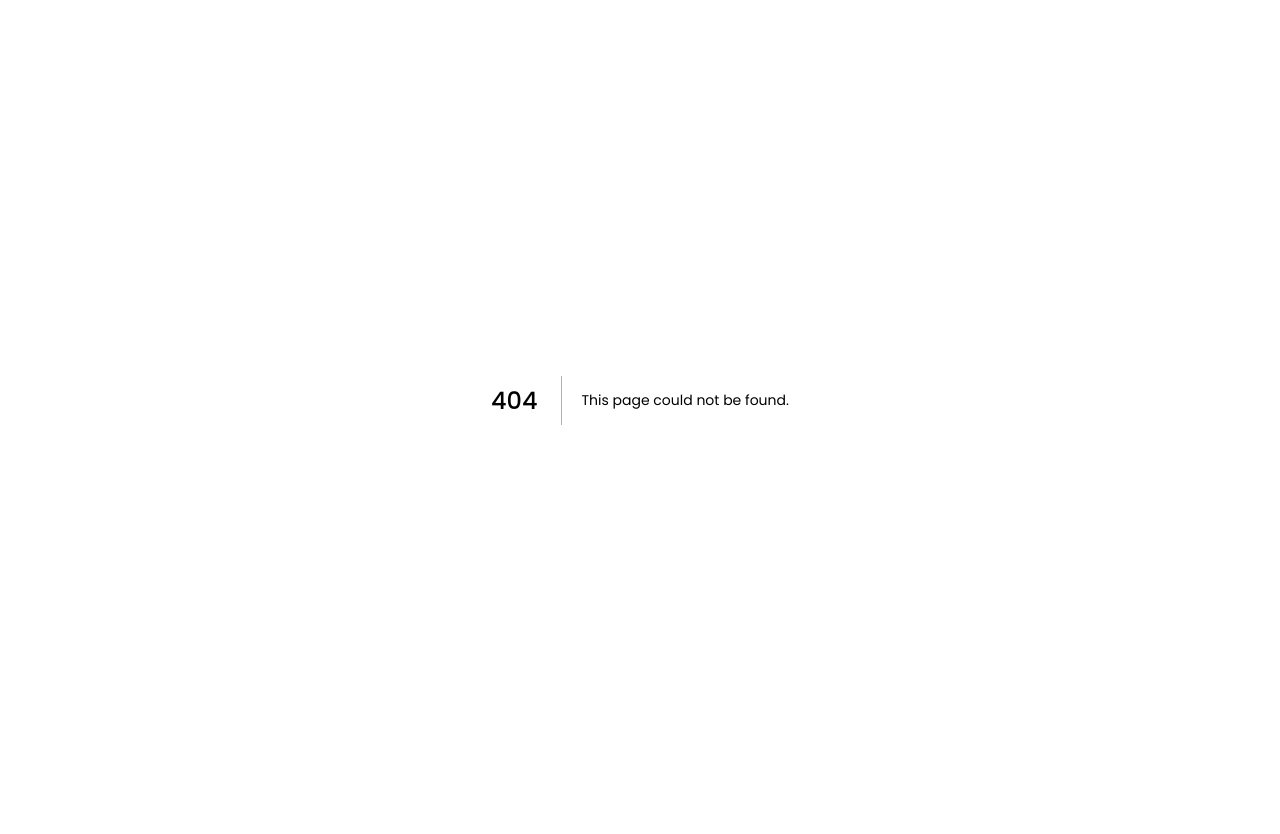
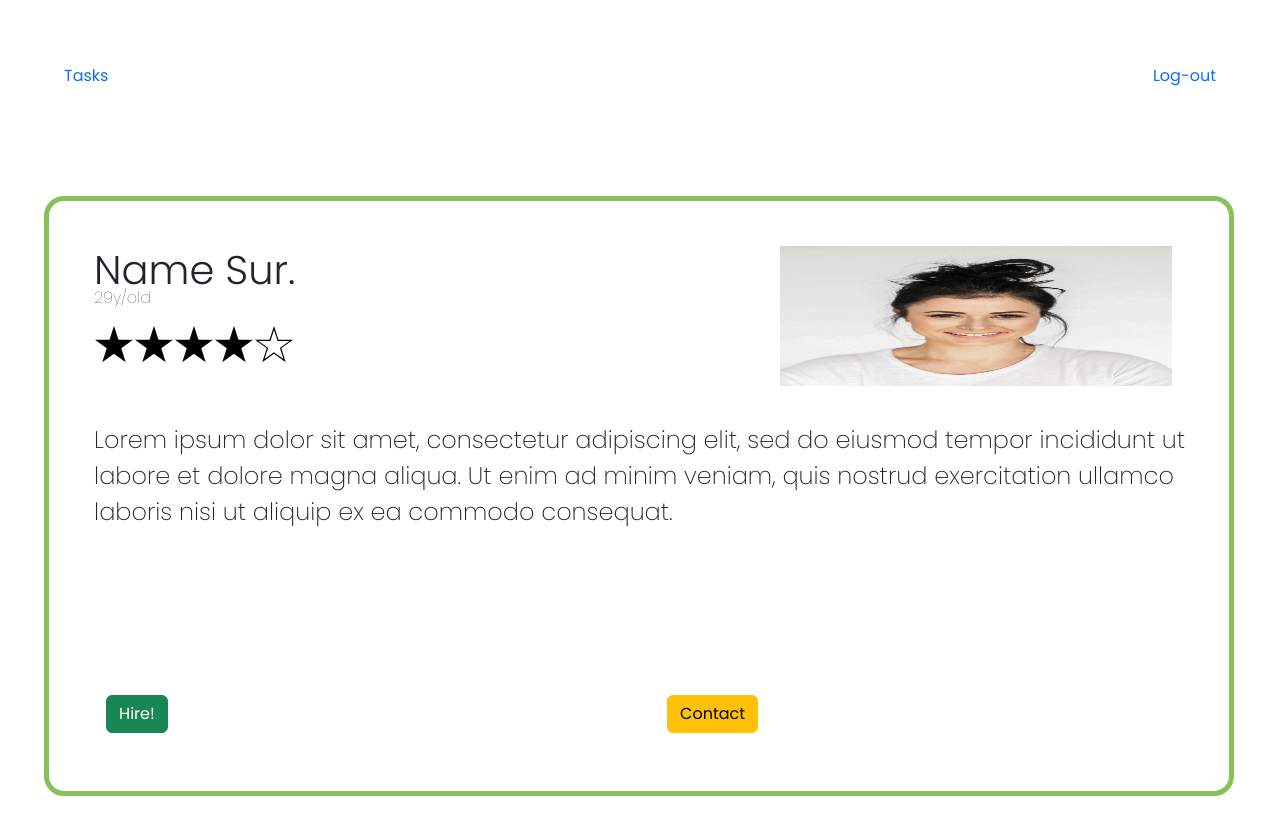
Before and after one commit to 93Belen/zit, a Next.js app: page /petowner in a window 1280 px wide. Before the commit this address had no page. Shown: the top 834 px of the page. Before the commit the page ends 800 px from the top, so only its background shows below. Built offline with nearby package versions, Linux system fonts and the light colour scheme.

Commit message:
added tasks page and arrow link to go back

```diff
--- a/package.json
+++ b/package.json
@@ -14,6 +14,7 @@
     "next": "13.1.6",
     "react": "18.2.0",
     "react-bootstrap": "^2.7.2",
-    "react-dom": "18.2.0"
+    "react-dom": "18.2.0",
+    "react-icons": "^4.8.0"
   }
 }
--- a/src/app/globals.css
+++ b/src/app/globals.css
@@ -6,10 +6,12 @@
 header {
     display: flex;
     justify-content: space-between;
-    padding: 1% 4%;
+    padding: 5%;
+    min-height: 10vh;
 }
 p{
     font-size: 7vw;
+    font-weight: 100;
 }
 .image {
     height: 100px;
@@ -28,3 +30,11 @@ p{
     font-weight: 700;
     font-size: 2rem;
 }
+.a {
+    text-decoration: none;
+}
+.a svg {
+    width: 50px;
+    height: auto;
+    fill: green;
+}
--- a/src/app/page.js
+++ b/src/app/page.js
@@ -1,6 +1,5 @@
 "use client"
-import { logo } from 'components/components/logo'
-import styles from './page.module.css'
+import { logo } from 'components/components/logo';
 import { FloatingLabel, Button, Form, FormControl, FormGroup, Modal, ModalBody, ModalHeader } from 'react-bootstrap'
 import { useState } from 'react'
 import { CardComponent } from 'components/components/card'
@@ -35,7 +34,7 @@ export default function Home() {
         </FormGroup>
         <Button variant='success'>Log-in</Button>
       </Form>
-      <Link onClick={closeLoginModal} href='/signup'>Sign-up</Link>
+      <Link className='a' onClick={closeLoginModal} href='/signup'>Sign-up</Link>
       </ModalBody>
     </Modal>
     <CardComponent />
--- /dev/null
+++ b/src/app/petowner/page.js
@@ -0,0 +1,19 @@
+"use client"
+import { CardComponent } from 'components/components/card'
+import 'bootstrap/dist/css/bootstrap.min.css'
+import Link from 'next/link'
+
+export default function PetOwner() {
+
+  return (
+    <>
+    <header>
+    <Link className='a' href='/petowner/tasks'>Tasks</Link>
+    <Link className='a' href='/'>Log-out</Link>
+      </header>
+    <main className='main'>
+    <CardComponent />
+    </main>
+    </>
+  )
+}
--- a/src/app/signup/page.js
+++ b/src/app/signup/page.js
@@ -1,18 +1,16 @@
 "use client"
 import { logo } from 'components/components/logo'
-import styles from '../page.module.css'
 import { FloatingLabel, Button, Form, FormControl, FormGroup, FormCheck } from 'react-bootstrap'
-import { useState } from 'react'
-import { CardComponent } from 'components/components/card'
 import 'bootstrap/dist/css/bootstrap.min.css'
 import Link from 'next/link'
+import { ImArrowLeft  } from 'react-icons/im';
 
 export default function Signup() {
     return (
     <>
     <header>
         {logo}
-        <Link href='/'>Go back</Link>
+        <Link className='a' href='/'><ImArrowLeft/></Link>
       </header>
     <main className='main'>
       <Form>
```
Also changed, not shown: src/app/petowner/tasks/page.js (added, +18 -0 lines), 1 other file (tests, documents, lock files or other folders).
